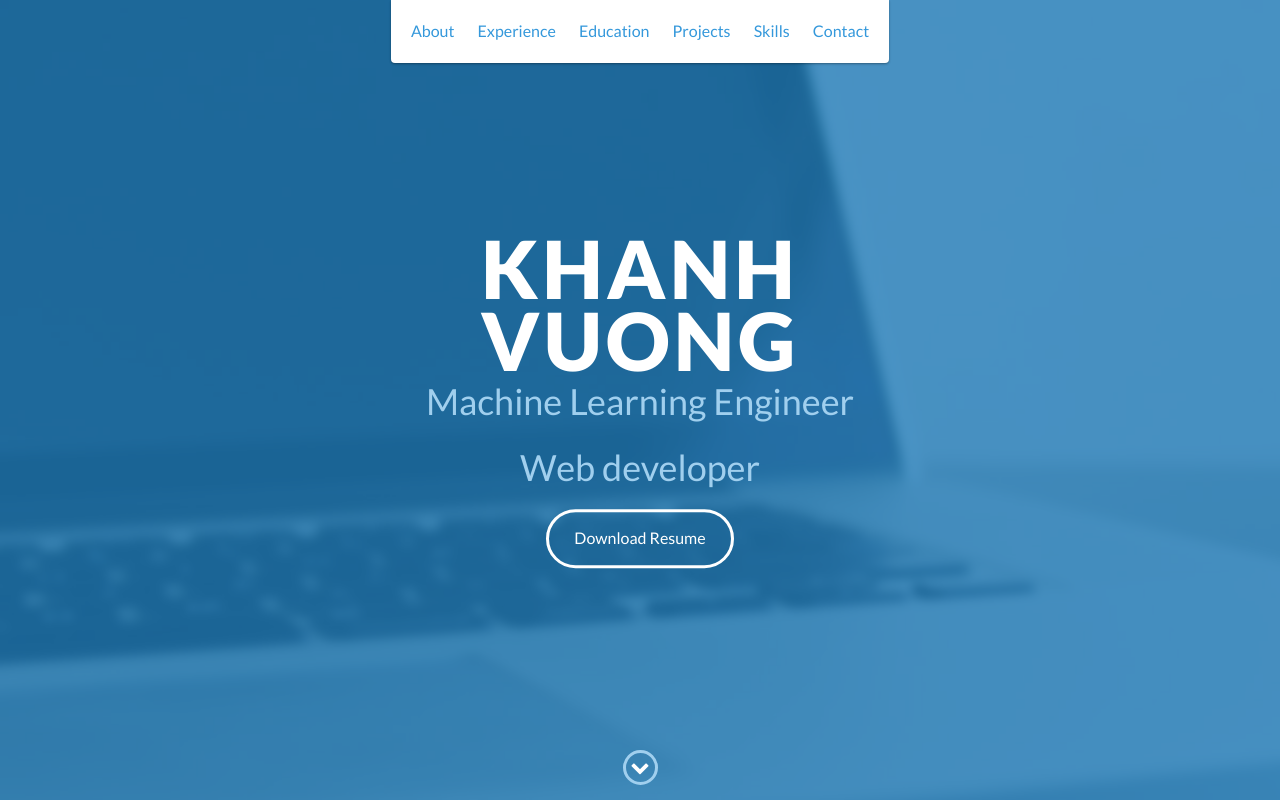
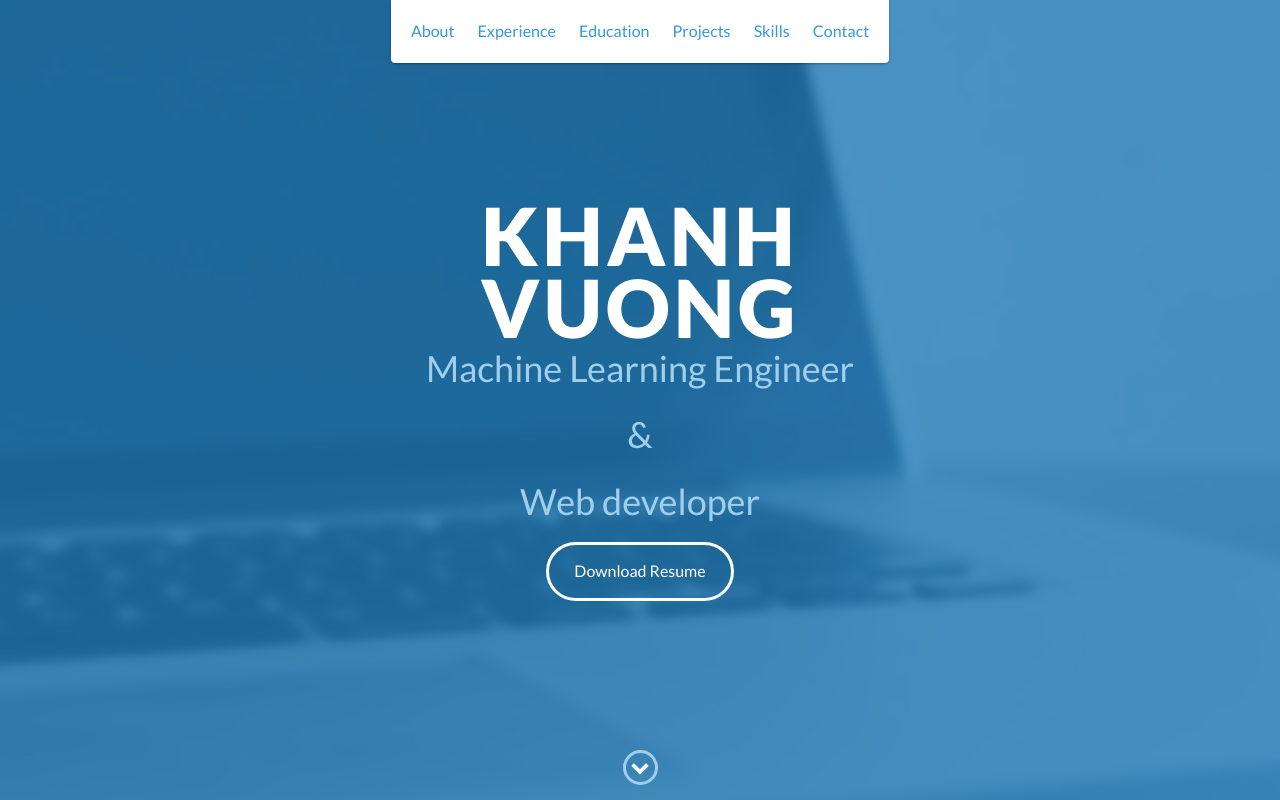
Before and after one commit to KhanhQuy/KhanhQuy.github.io, a website: page index.html in a window 1280 px wide. Shown: the top 800 px of the page. Drawn offline with nearby package versions, Linux system fonts and the light colour scheme.

Commit message:
Update title

```diff
--- a/index.html
+++ b/index.html
@@ -50,6 +50,7 @@
         <div id="lead-content">
             <h1>Khanh Vuong</h1>
             <h2>Machine Learning Engineer</h2>
+            <h2>&</h2>
             <h2>Web developer</h2>
             <a href="https://drive.google.com/file/d/176XMbqy55ryLcZKRze_BFrVRN8jHyzt4/view?usp=sharing" class="btn-rounded-white">Download Resume</a>
         </div>
```
